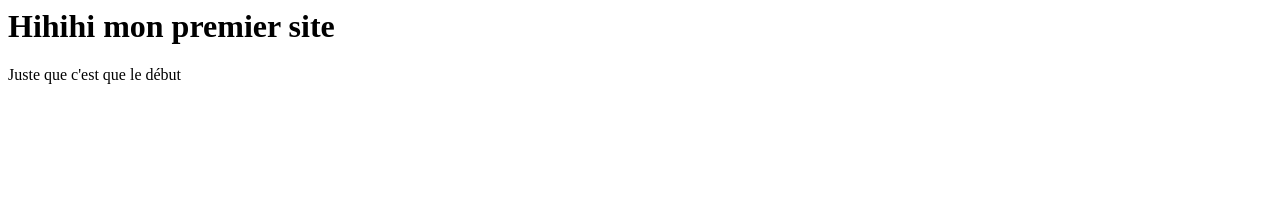
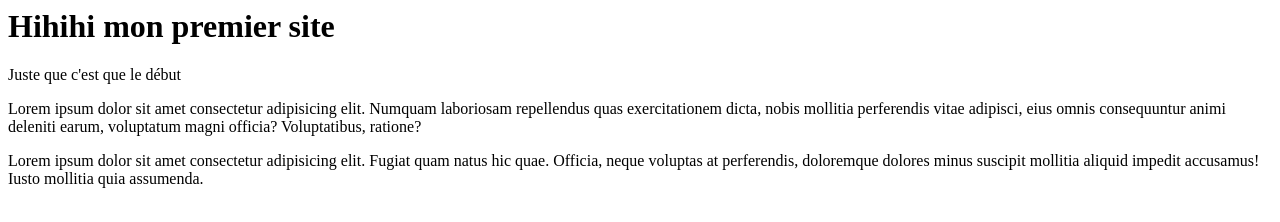
Before and after one commit to Ma-dono/mon-premier-projet, a plain HTML site: page index.html in a window 1280 px wide. Drawn offline with Linux system fonts and the light colour scheme.

Commit message:
add paragraph

```diff
--- a/index.html
+++ b/index.html
@@ -5,5 +5,7 @@
 	<body>
 		<h1> Hihihi mon premier site</h1>
 		<p>Juste que c'est que le début</p>
+		<p>Lorem ipsum dolor sit amet consectetur adipisicing elit. Numquam laboriosam repellendus quas exercitationem dicta, nobis mollitia perferendis vitae adipisci, eius omnis consequuntur animi deleniti earum, voluptatum magni officia? Voluptatibus, ratione?</p>
+		<p>Lorem ipsum dolor sit amet consectetur adipisicing elit. Fugiat quam natus hic quae. Officia, neque voluptas at perferendis, doloremque dolores minus suscipit mollitia aliquid impedit accusamus! Iusto mollitia quia assumenda.</p>
 	</body>
 </html>
```
